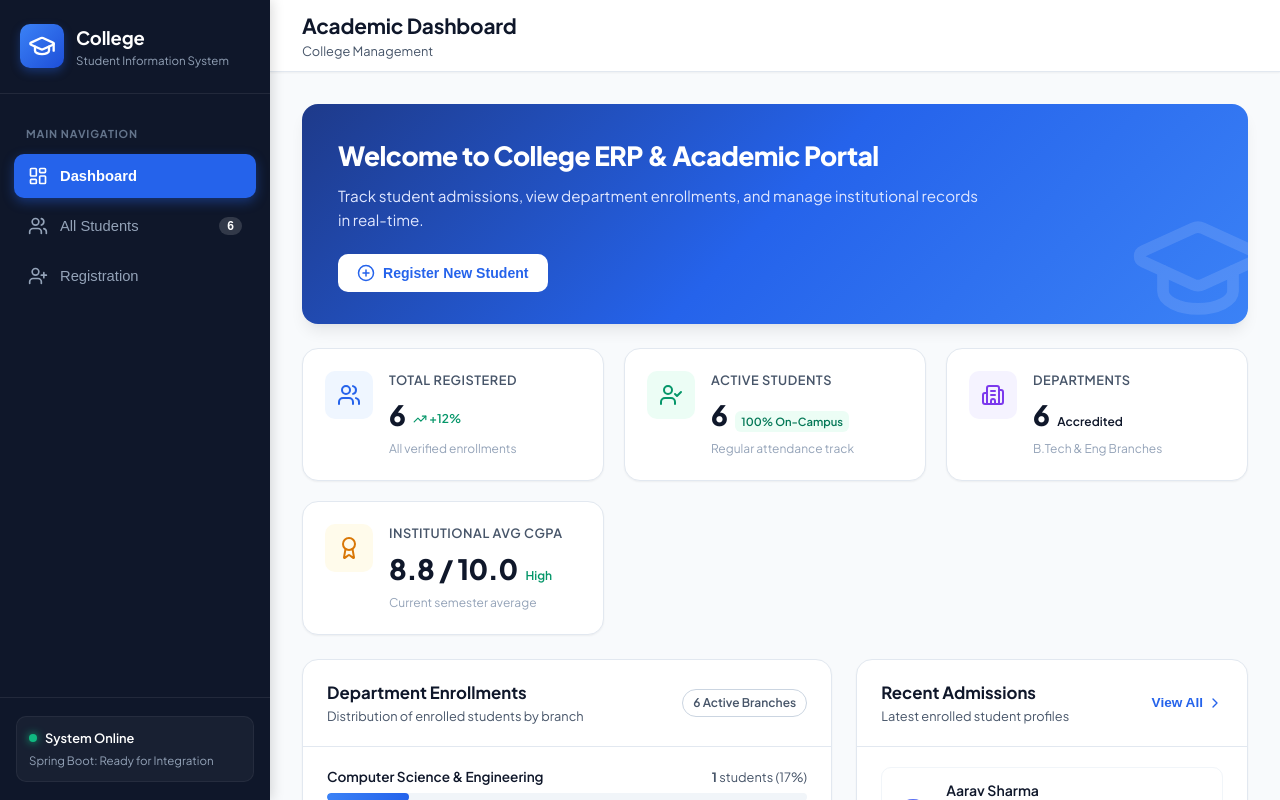
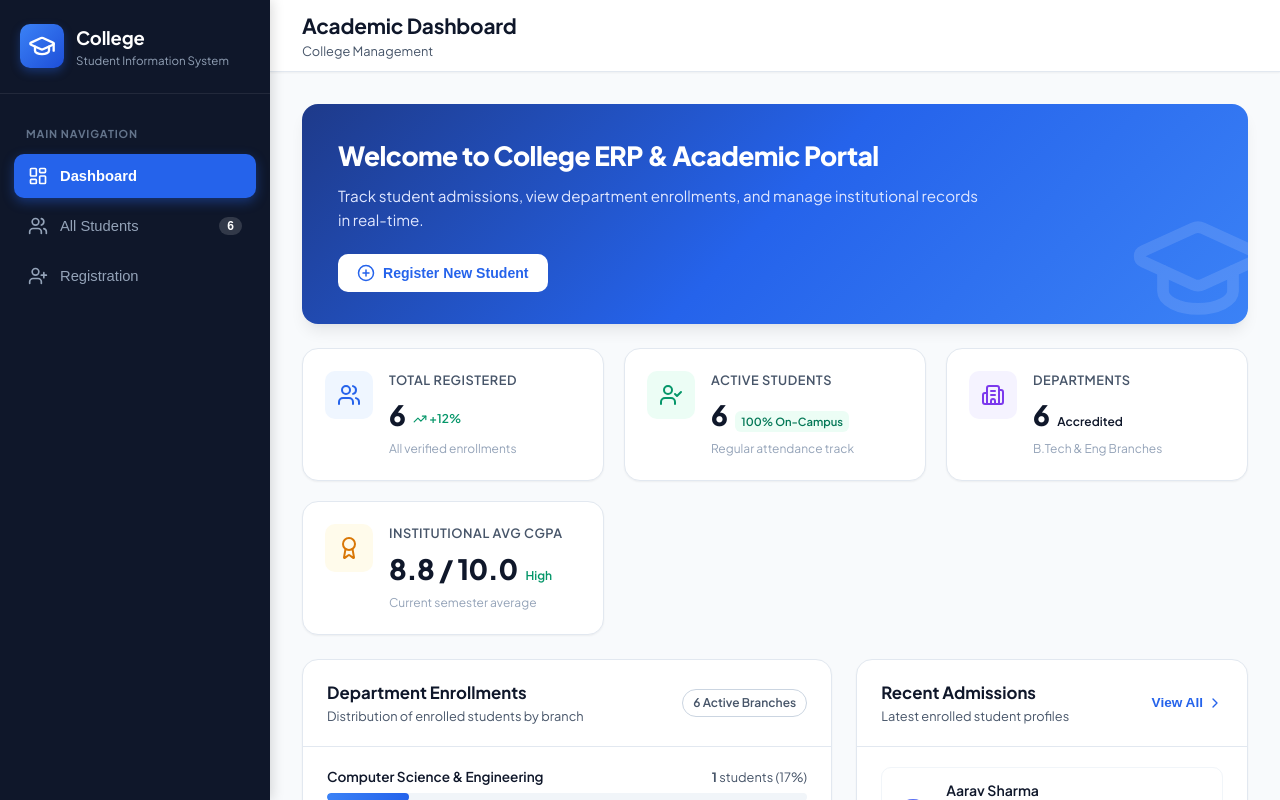
Before and after one commit to TunganaVinodKumar/student_frontend, a React (Vite) app: page / in a window 1280 px wide. Shown: the top 800 px of the page. Built offline with nearby package versions, Linux system fonts and the light colour scheme.

Commit message:
refactor: remove system online status footer from sidebar

```diff
--- a/src/components/Sidebar.tsx
+++ b/src/components/Sidebar.tsx
@@ -57,18 +57,6 @@ export const Sidebar: React.FC<SidebarProps> = ({
           <span className="nav-label">Registration</span>
         </button>
       </nav>
-
-      <div className="sidebar-footer">
-        <div className="system-status-box">
-          <div className="status-header">
-            <span className="status-indicator-green"></span>
-            <span className="status-title">System Online</span>
-          </div>
-          <p className="status-desc">
-            Spring Boot: Ready for Integration
-          </p>
-        </div>
-      </div>
     </aside>
   );
 };
```
